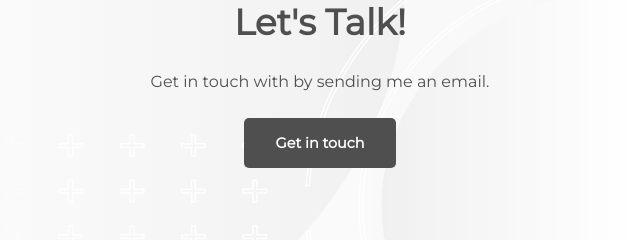
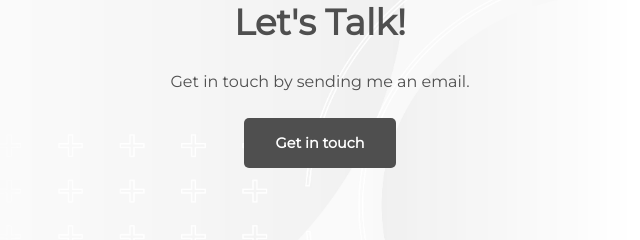
Before and after one commit to boni0729/mariboni_CNIT132A, a plain HTML site: page Contacts_mariboni.html in a window 1280 px wide. Shown: the part 339-579 px from the top of the page, 320-960 px from the left. Drawn offline with Linux system fonts and the light colour scheme.

Commit message:
Update Contacts_mariboni.html

```diff
--- a/Contacts_mariboni.html
+++ b/Contacts_mariboni.html
@@ -39,7 +39,7 @@
 
           <div class="aboutme">
             <h1 class="Welcome">Let's Talk!</h1>
-            <p>Get in touch with by sending me an email.</p>
+            <p>Get in touch by sending me an email.</p>
               <br>
             <a href="mailto:tbonifac@mail.ccsf.edu"><button class="btn">Get in touch</button></a>
           </div>
```
